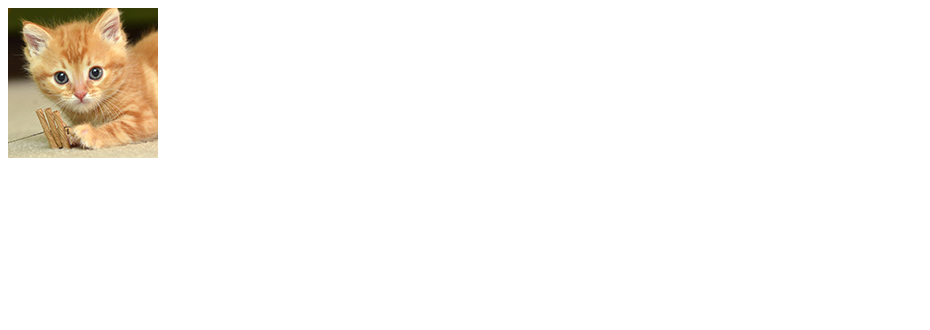
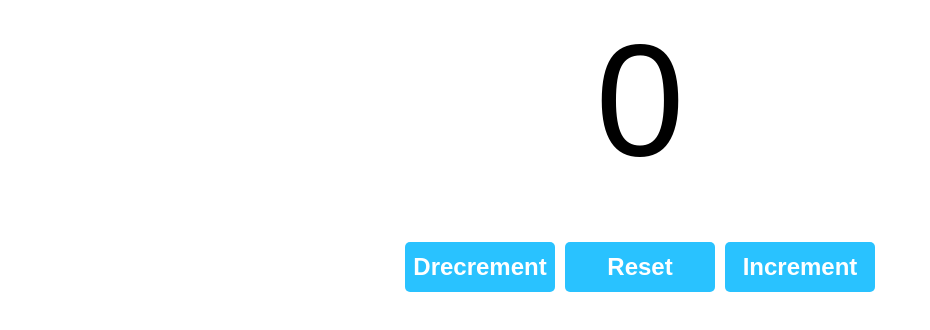
Before and after one commit to martahil/React_BroCode, a React (Vite) app: page / in a window 1280 px wide. Shown: the top 330 px of the page, without its empty margins (0-930 px from the left). Built offline with nearby package versions, Linux system fonts and the light colour scheme.

Commit message:
01:42:04 useState() hook

```diff
--- a/src/App.jsx
+++ b/src/App.jsx
@@ -119,7 +119,7 @@
 
 export default App*/
 
-/* 7)*/
+/* 7)
 import Button from "./Button.jsx";
 import ProfilePicture from "./ProfilePicture.jsx";
 
@@ -131,4 +131,18 @@
   );
 }
 
+export default App*/
+
+/* 8)*/
+import MyComponent from "./MyComponent.jsx";
+import Counter from "./Counter.jsx";
+
+function App() {
+
+  return(
+    //<MyComponent/>
+    <Counter/>
+  );
+}
+
 export default App
--- /dev/null
+++ b/src/Counter.jsx
@@ -0,0 +1,26 @@
+import React, {useState} from "react";
+
+function Counter(){
+    const [count, setCount] = useState(0);
+
+    const increment = () => {
+        setCount(count + 1);
+    }
+
+    const decrement = () => {
+        setCount(count - 1);
+    }
+
+    const reset = () => {
+        setCount(0);
+    }
+
+    return(<div className="counter-container">
+        <p className="count-display">{count}</p>
+        <button className="counter-button" onClick={decrement}>Drecrement</button>
+        <button className="counter-button" onClick={reset}>Reset</button>
+        <button className="counter-button" onClick={increment}>Increment</button>
+    </div>);
+}
+
+export default Counter
--- /dev/null
+++ b/src/MyComponent.jsx
@@ -0,0 +1,35 @@
+import React, {useState} from "react";
+
+function MyComponent(){
+    const [name, setName] = useState('Guest');
+    const [age, setAge] = useState(0);
+    const [isEmployed, setIsEmployed] = useState(false);
+
+    const updateName = () => {
+        //name = "Spongebob";
+        //console.log(name);
+        setName('Spongebob');
+    }
+
+    const incrementAge = () => {
+        //setAge(age + 1);
+        setAge(age + 2);
+    }
+
+    const toggleEmployedstatus = () => {
+        setIsEmployed(!isEmployed);
+    }
+
+    return (<div>
+        <p>Name: {name}</p>
+        <button onClick={updateName}>Set name</button>
+
+        <p>Age: {age}</p>
+        <button onClick={incrementAge}>Increment Age</button>
+
+        <p>Is employed: {isEmployed ? "Yes" : "No"}</p>
+        <button onClick={toggleEmployedstatus}>Toggle Status</button>
+    </div>);
+}
+
+export default MyComponent
--- a/src/index.css
+++ b/src/index.css
@@ -59,7 +59,7 @@
   margin: 0;
 }*/
 
-/*6)*/
+/*6)
 .list-category{
   font-size: 2.5em;
   font-weight: bold;
@@ -82,4 +82,33 @@
 .list-items li:hover{
   color: hsl(0, 0%, 45%);
   cursor: pointer;
+}*/
+
+/* 8)*/
+.counter-container{
+  text-align: center;
+  font-family: Arial, sans-serif;
 }
+
+.count-display{
+  font-size: 10em;
+  margin-top: 0;
+  margin-bottom: 50px;
+}
+
+.counter-button{
+  width: 150px;
+  height: 50px;
+  font-size: 1.5em;
+  font-weight: bold;
+  margin: 0px 5px;
+  background-color: hsl(197, 100%, 58%);
+  color: white;
+  border: none;
+  border-radius: 5px;
+  cursor: pointer;
+}
+
+.counter-button:hover{
+  background-color: hsl(197, 100%, 48%);
+}
```
